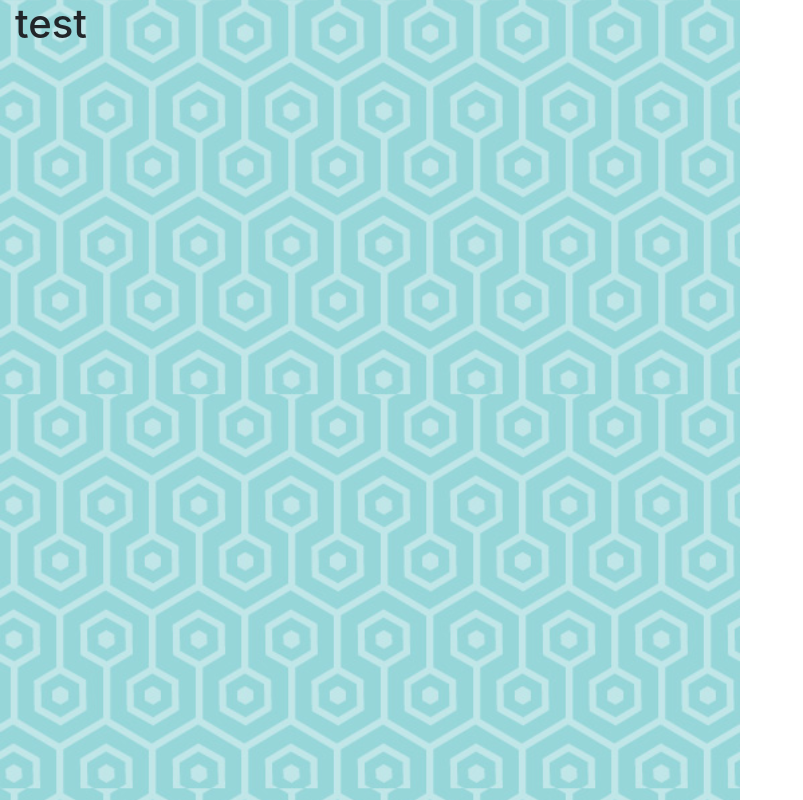
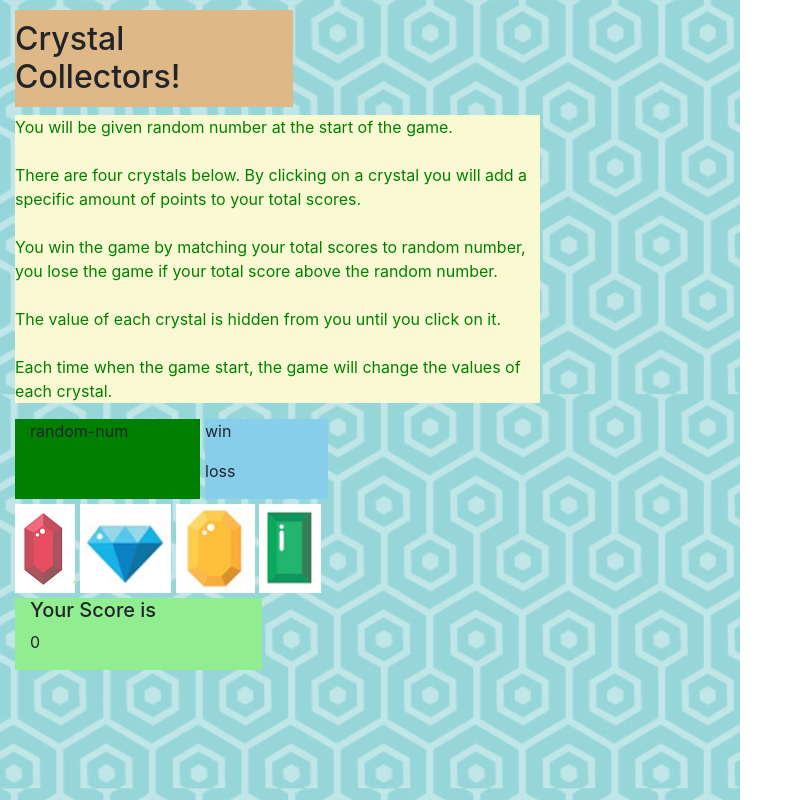
Before and after one commit to sanjaypatil51/unit-4-game, a plain HTML site: page index.html in a window 1280 px wide. Shown: the whole page, without its empty margins (0-803 px from the left). Drawn offline with nearby package versions, Linux system fonts and the light colour scheme.

Commit message:
created layout with necessary class and div

```diff
--- a/assets/css/style.css
+++ b/assets/css/style.css
@@ -7,3 +7,29 @@ body{
 body, html,.container{
     width:740px;
 }
+h2{
+    background:burlywood;
+    padding:10px 0px 10px 0px;
+    margin-top:10px;
+    text-align: left;
+}
+.instructions{
+    background:lightgoldenrodyellow;
+    color:green;
+}
+.random-num{
+    background:green;
+    margin-left:15px;
+    margin-right:5px;
+    margin-bottom:5px;
+
+}
+.win-los{
+    background:skyblue;
+    margin-bottom:5px;
+}
+.score-card{
+    margin-top:5px;
+    margin-left:15px;
+    background:lightgreen
+}
--- a/index.html
+++ b/index.html
@@ -15,15 +15,56 @@
 </head>
 
 <body>
-<div class="container">
+    <div class="container">
 
-<div class="row">
-    <div class="col-sm-12">
-        <h1>test</h1>
+        <div class="row">
+            <div class="col-md-5">
+                <h2>Crystal Collectors!</h2>
+            </div>
+        </div>
+        <div class="row">
+            <div class="col-md-9">
+                <p class="instructions">You will be given random number at the start of the game.<br><br>
+                    There are four crystals below. By clicking on a crystal you will add a specific amount of points to
+                    your total scores.<br><br>
+                    You win the game by matching your total scores to random number, you lose the game if your total
+                    score above the random number.<br><br>
+                    The value of each crystal is hidden from you until you click on it.<br><br>
+                    Each time when the game start, the game will change the values of each crystal.
+                </p>
+            </div>
+        </div>
+        <div class="row">
+            <div class="col-md-3 random-num">
+                <p>random-num</p>
+            </div>
+            <div class="col-md-2 win-los">
+                <div class="row won">
+                    <p>win</p>
+                </div>
+                <div class="row lost">
+                    <p>loss</p>
+                </div>
+
+            </div>
+        </div>
+        <div class="row">
+            <div class="col-md-8">
+                <img class="red-crystal img-fluid h-100" src="assets/images/red.png">
+                <img class="blue-crystal img-fluid h-100" src="assets/images/blue.png">
+                <img class="yellow-crystal img-fluid h-100" src="assets/images/yellow.png">
+                <img class="green-crystal img-fluid h-100" src="assets/images/green.png">
+            </div>
+        </div>
+        <div class="row">
+            <div class="col-md-4 score-card">
+                <h5>Your Score is</h5>
+                <p class="score">0</p>
+            </div>
+        </div>
+
     </div>
-</div>
-
-</div>
 </body>
 <script src="assets/javascript/game.js"></script>
+
 </html>
```
